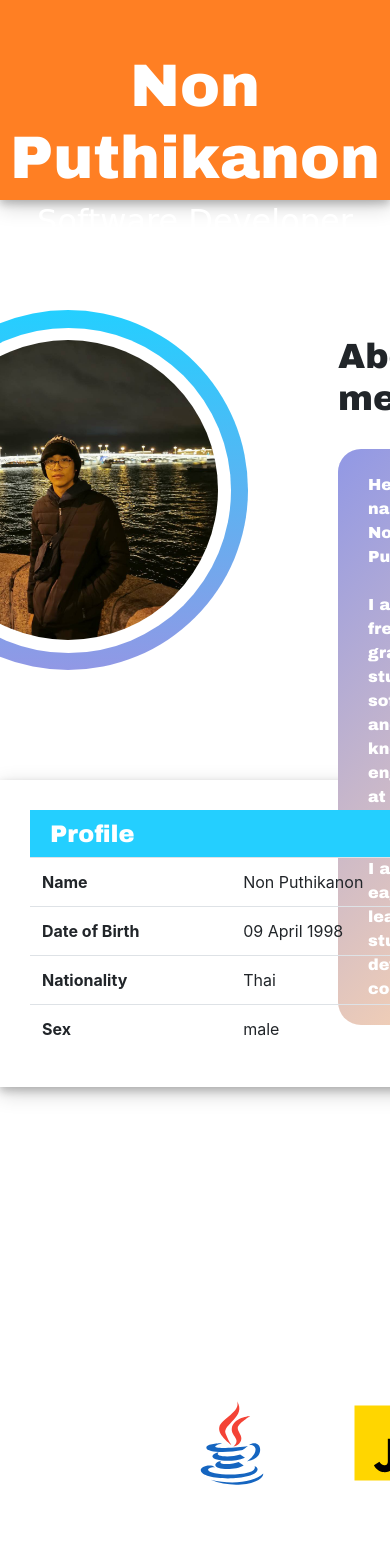
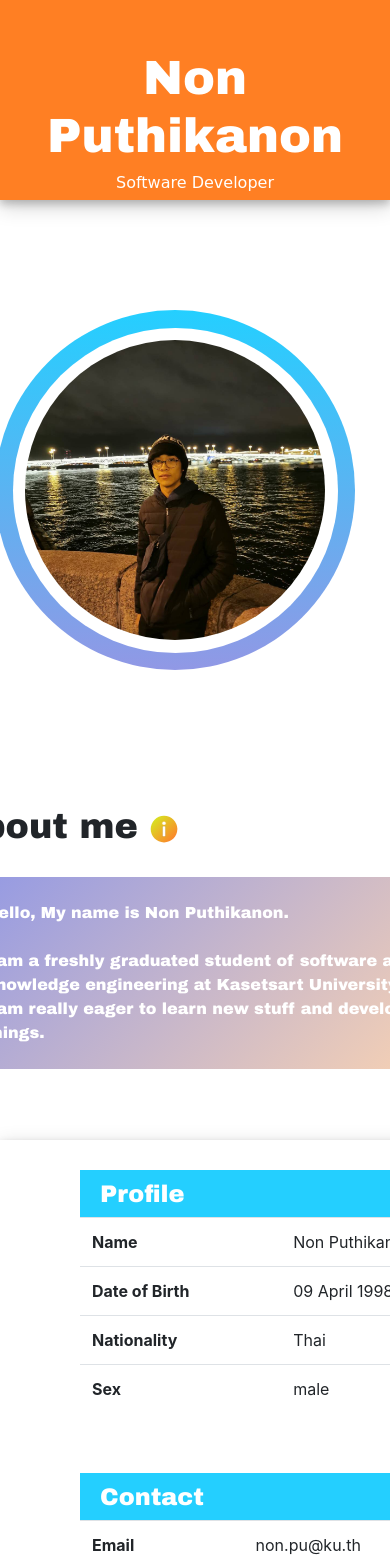
Before and after one commit to NonPN/NonPN.github.io, a React (Create React App) app: page / in a window 390 px wide. Shown: the top 1568 px of the page. Built offline with nearby package versions, Linux system fonts and the light colour scheme.

Commit message:
make some part of the page to be responsive :bug:

```diff
--- a/src/App.js
+++ b/src/App.js
@@ -16,7 +16,13 @@ const Row = styled.div`
   margin-right: auto;
   display: flex;
   justify-content: center;
+  align-items: center;
   box-shadow: 0 4px 8px 0 rgba(0, 0, 0, 0.2), 0 6px 20px 0 rgba(0, 0, 0, 0.19);
+
+  @media (max-width: 768px) {
+    width: 600px;
+    flex-direction: column;
+  }
 `
 
 class App extends Component {
--- a/src/components/about.js
+++ b/src/components/about.js
@@ -7,8 +7,13 @@ const Body = styled.div`
     margin-left: auto;
     margin-right: auto;
     display: flex;
+    flex-direction: row;
     justify-content: center;
     align-items: center;
+
+    @media (max-width: 768px) {
+        flex-direction: column;
+    }
 `
 const Me = styled.div`
     width: 300px;
--- a/src/components/head.js
+++ b/src/components/head.js
@@ -29,12 +29,21 @@ const Line = styled.div`
 const Name = styled.h1`
     color: white;
     font-family: 'Archivo Black', sans-serif;
-    font-size: 60px;
+    font-size: 4em;
+
+    @media (max-width: 768px) {
+        font-size: 3em;
+    }
+
 `
 const Des = styled.h3`
     color: white;
     font-family: "Comic Sans MS", cursive, sans-serif;
-    font-size: 32px;
+    font-size: 2em;
+
+    @media (max-width: 768px) {
+        font-size: 1em;
+    }
 `
 const RecLine = styled.div`
       width: 100%;
--- a/src/components/skill.js
+++ b/src/components/skill.js
@@ -13,8 +13,9 @@ import react from '../images/react.svg'
 import gear from '../images/gear.svg'
 
 const Block = styled.div`
-    margin-left: 470px;
-    margin-right: 470px;
+    margin-left: auto;
+    margin-right: auto;
+    width: 1000px;
 `
 const Title = styled.h3`
     font-family: sans-serif;
```
